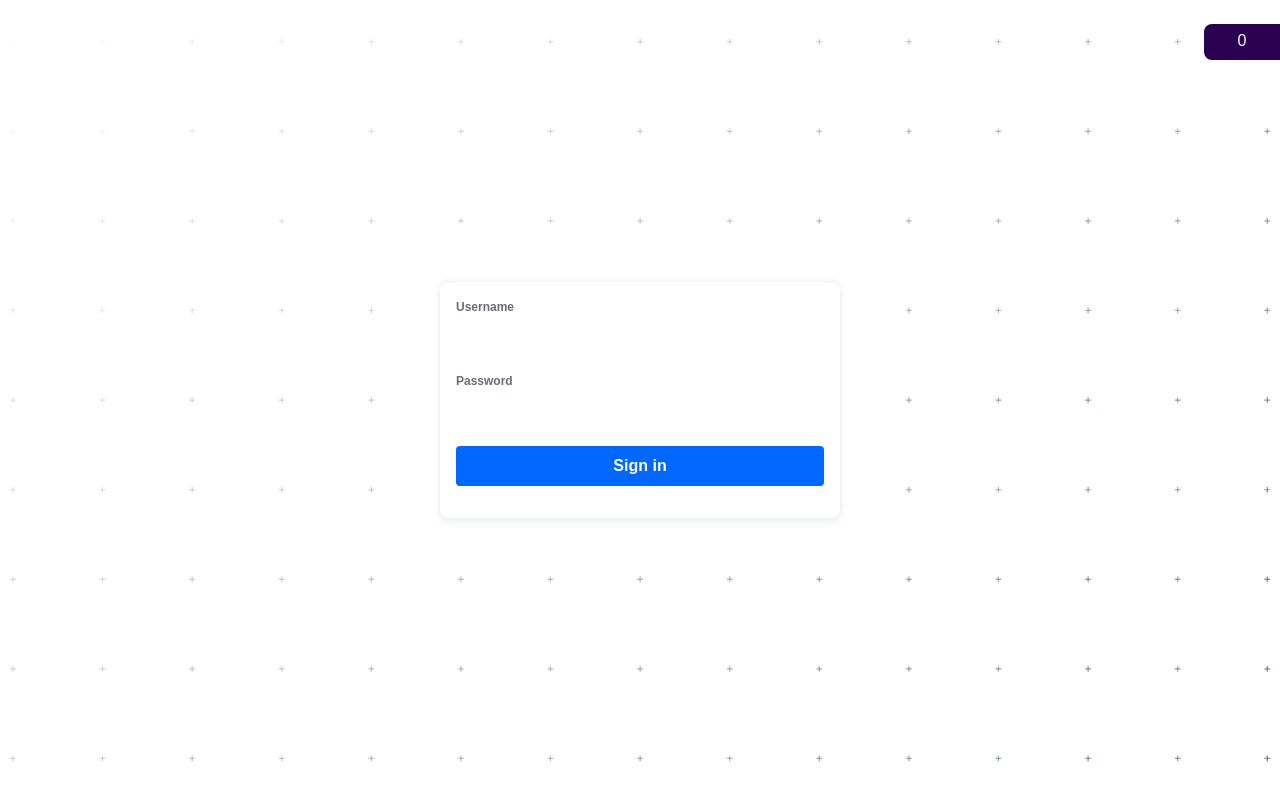
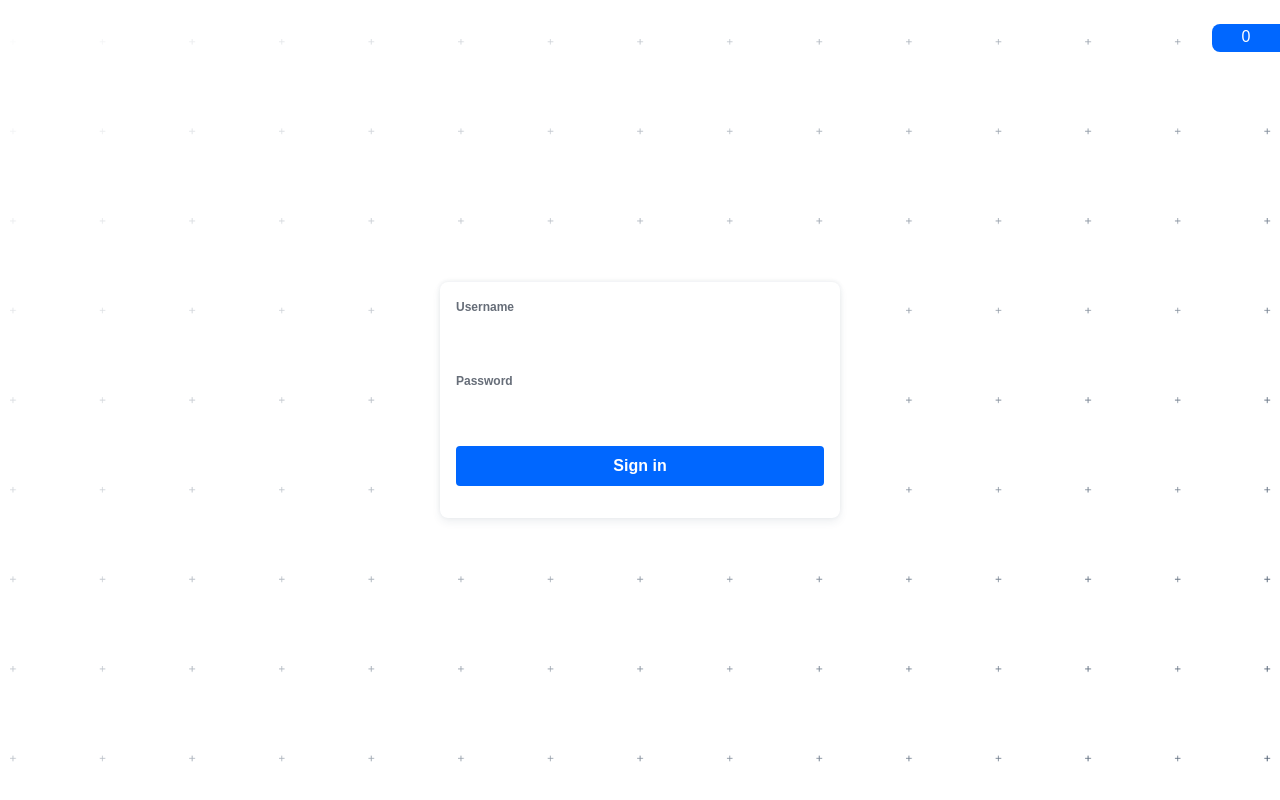
Before and after one commit to Tkadla-GSG/Commander-VR, a website built with webpack: page public/index.html in a window 1280 px wide. Built offline with nearby package versions, Linux system fonts and the light colour scheme.

```diff
--- a/public/index.html
+++ b/public/index.html
@@ -20,8 +20,8 @@
 
             #fps {
                 position: absolute;
-                padding: 8px;
-                background-color: rgb(43, 1, 82);
+                padding: 4px;
+                background-color: rgb(0, 103, 255);
                 text-align: center;
                 font-size: 16px;
                 color: white;
```
Also changed, not shown: scripts/engine.ts (+13 -2 lines), dist/commander-vr.js.LICENSE.txt (added), 1 other file.
